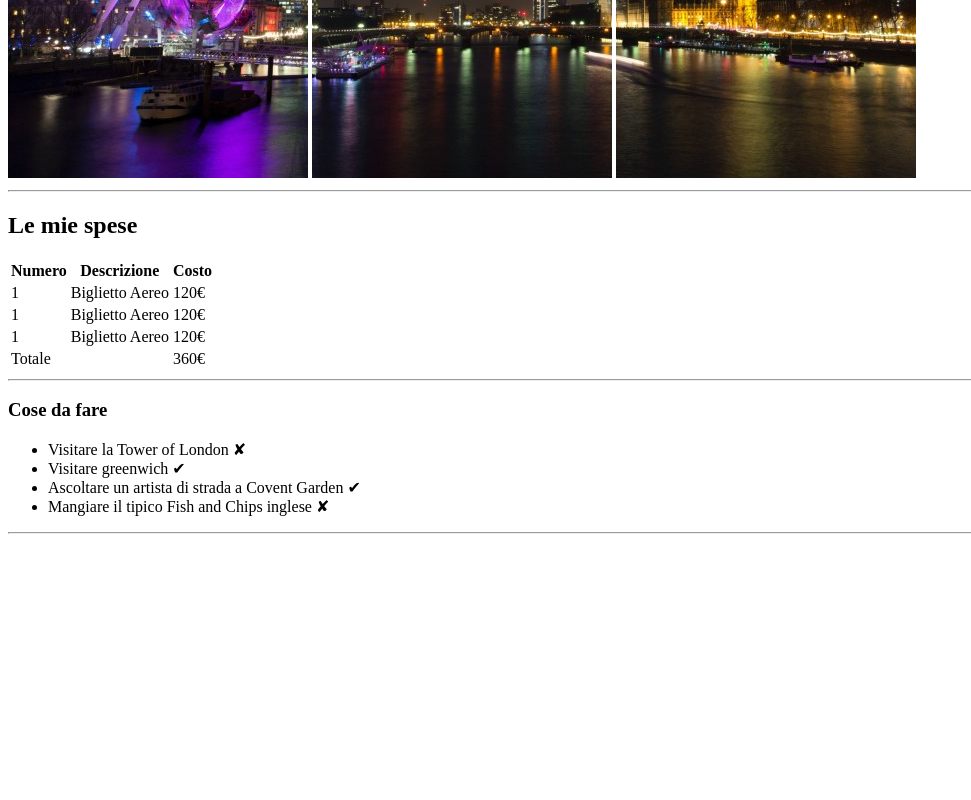
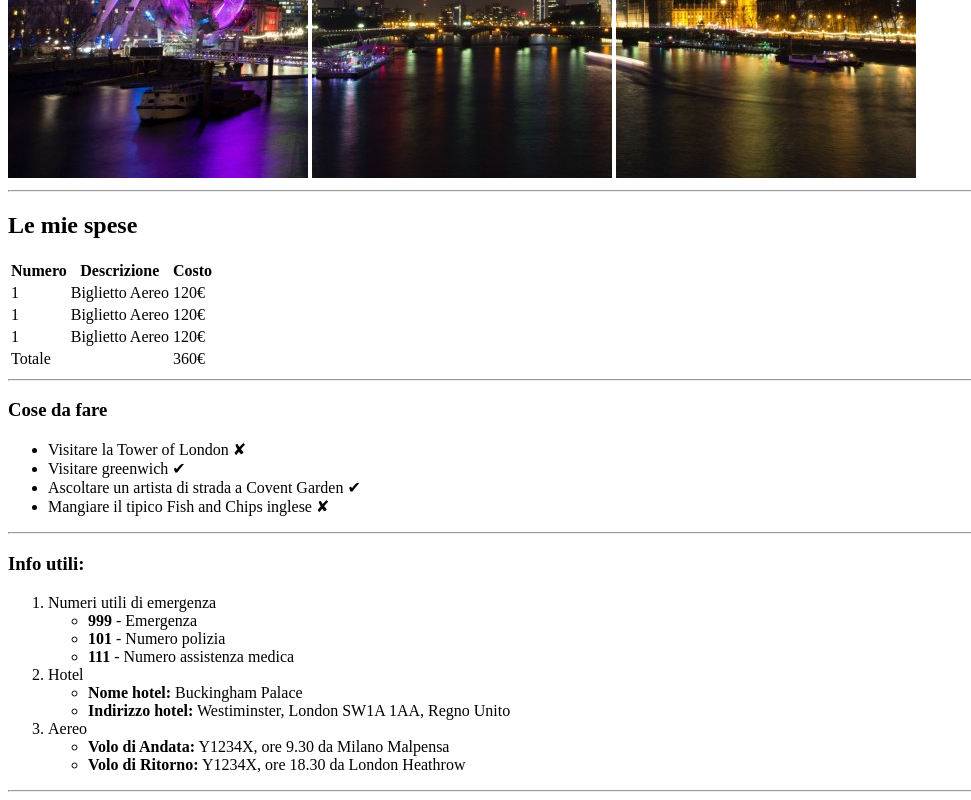
Before and after one commit to MartinelliFabio/html-london-trip, a plain HTML site: page index.html in a window 1280 px wide. Shown: the part 502-1302 px from the top of the page, without its empty margins (0-971 px from the left). Before the commit the page ends 1044 px from the top, so only its background shows below. Drawn offline with Linux system fonts and the light colour scheme.

Commit message:
add second list

```diff
--- a/index.html
+++ b/index.html
@@ -18,6 +18,7 @@
 
     <!-- Sezione Main -->
     <main>
+
        <h2>Le mie spese</h2>
        <table>
             <thead>
@@ -63,6 +64,28 @@
 
         <hr>
 
+        <h3>Info utili:</h3>
+        <ol>
+            <li>Numeri utili di emergenza</li>
+            <ul>
+                <li><strong>999</strong> - Emergenza</li>
+                <li><strong>101</strong> - Numero polizia</li>
+                <li><strong>111</strong> - Numero assistenza medica</li>
+            </ul>
+            <li>Hotel</li>
+            <ul>
+                <li><strong>Nome hotel:</strong> Buckingham Palace</li>
+                <li><strong>Indirizzo hotel:</strong> Westiminster, London SW1A 1AA, Regno Unito</li>
+            </ul>
+            <li>Aereo</li>
+            <ul>
+                <li><strong>Volo di Andata:</strong> Y1234X, ore 9.30 da Milano Malpensa</li>
+                <li><strong>Volo di Ritorno:</strong> Y1234X, ore 18.30 da London Heathrow</li>
+            </ul>
+        </ol>
+
+        <hr>
+
     </main>
     <!-- Sezione Footer -->
     <footer>
```
